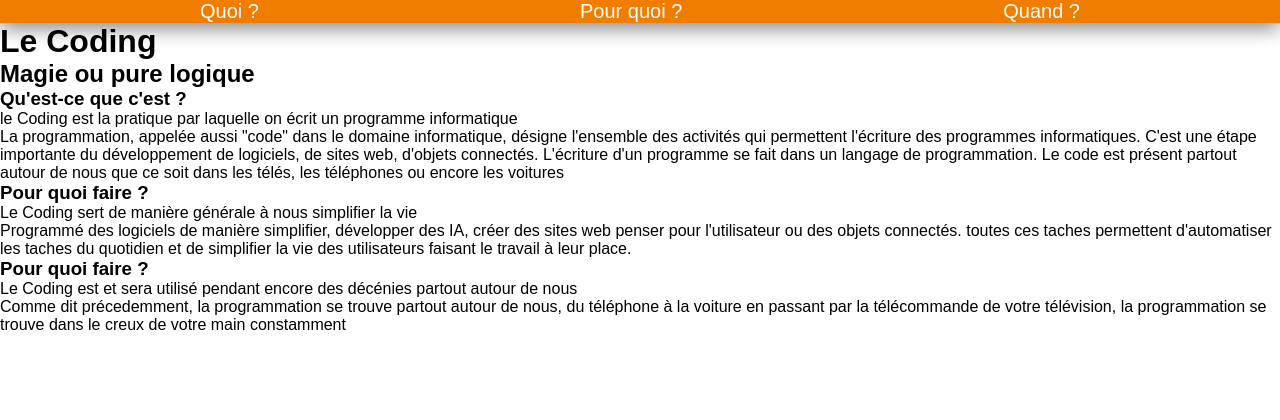
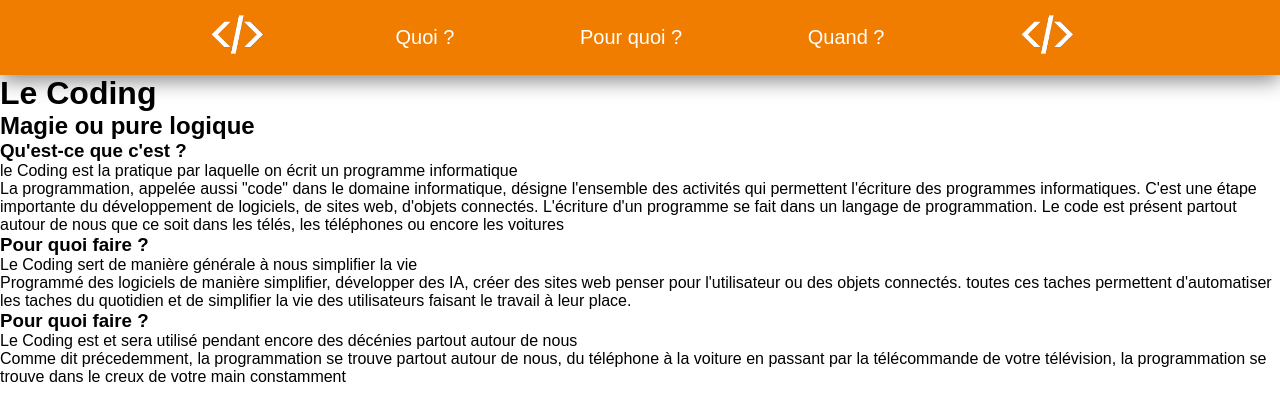
Before and after one commit to jstnate/site_passion, a plain HTML site: page index.html in a window 1280 px wide. Drawn offline with Linux system fonts and the light colour scheme.

Commit message:
:construction: Ajout élément du header

```diff
--- a/index.html
+++ b/index.html
@@ -9,9 +9,11 @@
 </head>
 <body>
     <header class="main_header">
-        <a href="#">Quoi ?</a>
-        <a href="#">Pour quoi ?</a>
-        <a href="#">Quand ?</a>
+        <img src="images/coding-icon.png" alt="" class="logo">
+        <a href="#quoi">Quoi ?</a>
+        <a href="#pour-quoi">Pour quoi ?</a>
+        <a href="#quand">Quand ?</a>
+        <img src="images/coding-icon.png" alt="" class="logo">
     </header>
 
     <div class="main_title">
@@ -19,7 +21,7 @@
         <h2>Magie ou pure logique</h2>
     </div>
 
-    <section class="quoi">
+    <section id="quoi">
         <h3 class="section-title quoi_title">Qu'est-ce que c'est ?</h3>
         <p class="accroche">le Coding est la pratique par laquelle on écrit un programme informatique</p>
         <p>La programmation, appelée aussi "code" dans le domaine informatique, désigne l'ensemble des activités qui permettent
@@ -28,14 +30,14 @@ L'écriture d'un programme se fait dans un langage de programmation. Le code est
 ou encore les voitures</p>
     </section>
 
-    <section class="pour-quoi">
+    <section id="pour-quoi">
         <h3 class="section_title pour-quoi_title">Pour quoi faire ?</h3>
         <p class="accroche">Le Coding sert de manière générale à nous simplifier la vie</p>
         <p>Programmé des logiciels de manière simplifier, développer des IA, créer des sites web penser pour l'utilisateur ou des objets connectés.
 toutes ces taches permettent d'automatiser les taches du quotidien et de simplifier la vie des utilisateurs faisant le travail à leur place.</p>
     </section>
 
-    <section class="quand">
+    <section id="quand">
         <h3 class="section-title quand_title">Pour quoi faire ?</h3>
         <p class="accroche">Le Coding est et sera utilisé pendant encore des décénies partout autour de nous</p>
         <p>Comme dit précedemment, la programmation se trouve partout autour de nous, du téléphone à la voiture en
```
